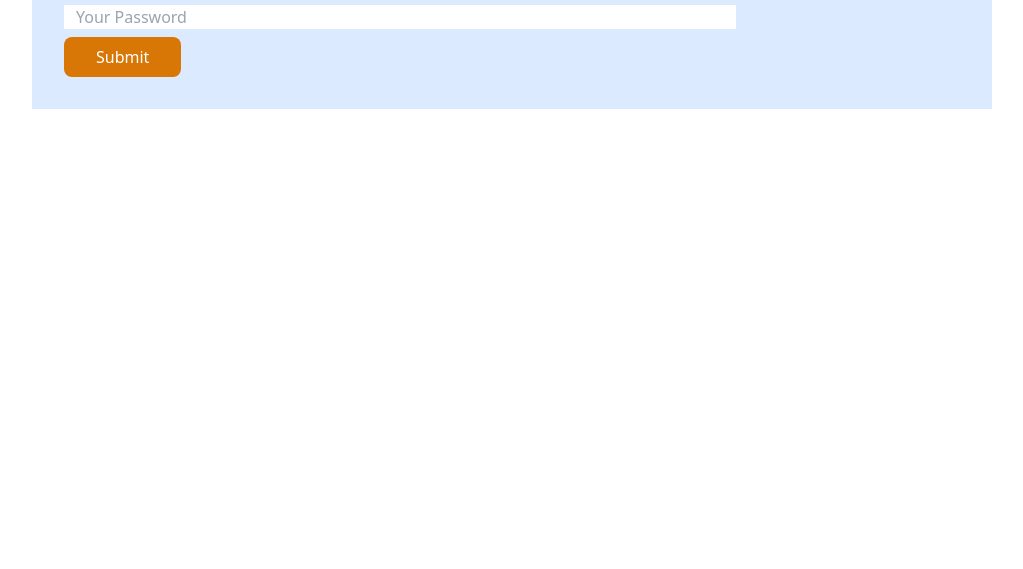
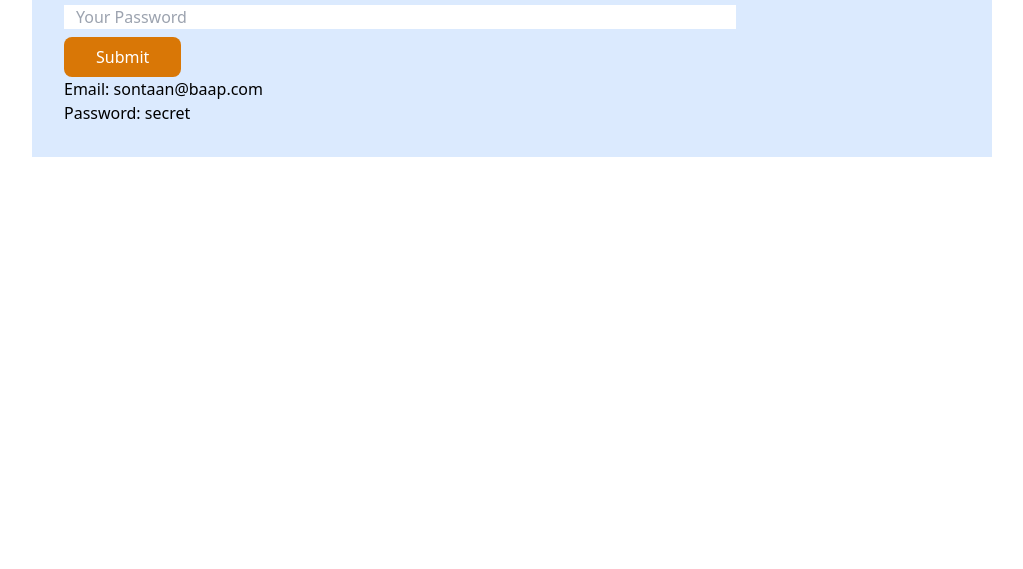
Before and after one commit to Saeedul/baap-er-bank, a plain HTML site: page index.html in a window 1280 px wide. Shown: the part 231-800 px from the top of the page, without its empty margins (128-1151 px from the left). Drawn offline with nearby package versions, Linux system fonts and the light colour scheme.

Commit message:
added more

```diff
--- a/index.html
+++ b/index.html
@@ -26,6 +26,8 @@
                 <button class="bg-amber-600 hover:bg-sky-700 px-8 py-2 text-white font-medium rounded-lg"
                     id="btn-submit">Submit</button>
             </div>
+            <p>Email: sontaan@baap.com</p>
+            <p>Password: secret</p>
         </section>
     </main>
     <script src="login.js"></script>
```
